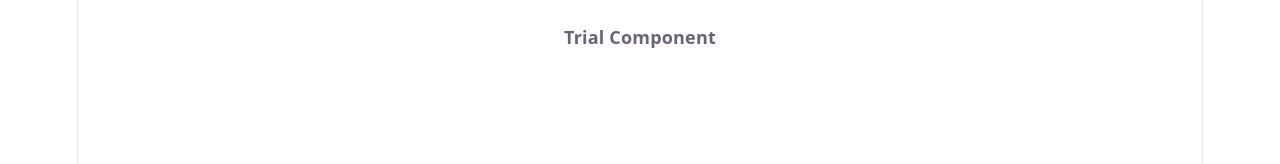
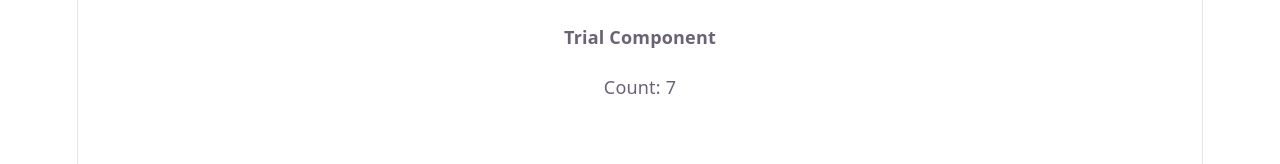
Before and after one commit to namugarurasyda/review, a React (Vite) app: page / in a window 1280 px wide. Shown: the top 164 px of the page. Built offline with nearby package versions, Linux system fonts and the light colour scheme.

Commit message:
Changes on trial

```diff
--- a/src/Components/Trial.jsx
+++ b/src/Components/Trial.jsx
@@ -18,6 +18,7 @@ export function Trial(){
 return (
     <div>
         <h4>Trial Component</h4>
+        <p>Count: {count}</p>
     </div>
 )
 };
```
